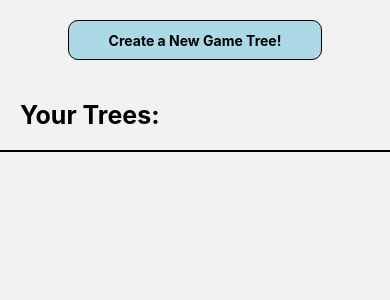
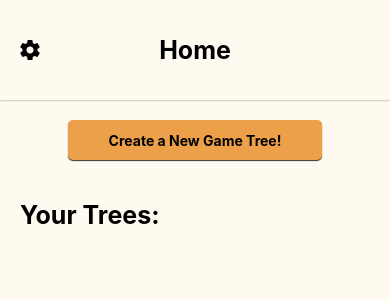
Before and after one commit to rfarrell961/React-Native-Chess-Tree, a React Native app in the folder rnchessgametree/: screen /Home in a window 390 px wide. Shown: the top 300 px of the page. Built offline with nearby package versions, Linux system fonts and the light colour scheme.

Commit message:
Settings Slice + Color palettes / dark mode

```diff
--- a/rnchessgametree/Components/choosePosition.tsx
+++ b/rnchessgametree/Components/choosePosition.tsx
@@ -10,7 +10,7 @@ import {
 } from 'react-native';
 import React, { useState, useEffect, useRef } from 'react';
 import Chessboard, { ChessboardRef } from "react-native-chessboard";
-import styles from '../Styles/styles';
+import getStyles from '../Styles/styles';
 import { useAppDispatch, useAppSelector } from '../Redux/hooks';
 import { addNode } from '../Redux/nodesSlice';
 import ITreeNode, { getNextId } from '../Interfaces/treeNode';
@@ -21,6 +21,8 @@ export default function ChoosePosition({ navigation, route })
     const dispatch = useAppDispatch();
     const [ name, setName ] = useState(route.params.name);
     const chessboardRef = useRef<ChessboardRef>(null);
+    const settings = useAppSelector((state) => state.settings);
+    const styles = useAppSelector((state) => state.settings.styles);
 
     const complete = () => {
         let chessboardState = chessboardRef.current.getState();
--- a/rnchessgametree/Components/createTree.tsx
+++ b/rnchessgametree/Components/createTree.tsx
@@ -10,7 +10,7 @@ import {
     TextInput
 } from 'react-native';
 import React, {useState, useEffect, useRef} from 'react';
-import styles from '../Styles/styles';
+import getStyles from '../Styles/styles';
 import { useAppDispatch, useAppSelector } from '../Redux/hooks';
 import { addNode } from '../Redux/nodesSlice';
 import ITreeNode, { getNextId } from '../Interfaces/treeNode';
@@ -22,6 +22,8 @@ export default function CreateTree({ navigation })
     const nodes: ITreeNode[] = useAppSelector((state) => state.nodes.nodes);
     const dispatch = useAppDispatch();
     const [name, setName] = useState("");
+    const settings = useAppSelector((state) => state.settings);
+    const styles = useAppSelector((state) => state.settings.styles);
 
     const CreateFromStart = () => {
 
--- /dev/null
+++ b/rnchessgametree/Components/homeHeader.tsx
@@ -0,0 +1,29 @@
+import {
+    View,
+    Text,
+    SafeAreaView
+ } from "react-native";
+import getStyles from "../Styles/styles";
+import { useAppSelector } from "../Redux/hooks";
+import { useState } from "react";
+import { Icon } from "react-native-elements";
+
+export default function HomeHeader ({ navigation })
+{
+    const settings = useAppSelector((state) => state.settings);
+    const styles = useAppSelector((state) => state.settings.styles);
+    const colors = useAppSelector((state) => state.settings.colors);
+
+
+    return (
+        <SafeAreaView style={[styles.headerContainer, {justifyContent: 'space-between'}]}>
+            <View style={{width:50}}>
+                <Icon style={{marginLeft: 10}} name='settings' type='material-icons' color={colors.text} onPress={() => navigation.navigate("Settings")}/>
+            </View>
+
+            <Text style={[styles.headingText, {}]}>Home</Text>
+
+            <View style={{width:50}}></View>
+        </SafeAreaView>
+    )
+}
--- a/rnchessgametree/Components/nodeView.tsx
+++ b/rnchessgametree/Components/nodeView.tsx
@@ -5,36 +5,28 @@ import {
     SafeAreaView,
     ScrollView
 } from "react-native";
-import styles from "../Styles/styles";
+import getStyles from "../Styles/styles";
 import ITreeNode, {getNextId} from "../Interfaces/treeNode";
 import { updateNode, addNode } from "../Redux/nodesSlice";
 import { useEffect, useRef, useState } from "react";
 import Chessboard, { ChessboardRef } from "react-native-chessboard";
 import { useIsFocused } from '@react-navigation/native';
 import { useAppSelector, useAppDispatch } from '../Redux/hooks';
+import { getNode } from "../Utility/helper";
 
 const startFen = 'rnbqkbnr/pppppppp/8/8/8/8/PPPPPPPP/RNBQKBNR w KQkq - 0 1';
 
 // Pass in id to route.params?
 export default function NodeView({ navigation, route })
 {
-    const getNode = (id: number, nodes: ITreeNode[]): ITreeNode => {
-
-        for (let i = 0; i < nodes.length; i++)
-        {
-            if (nodes[i].id === id)
-                return nodes[i];
-        }
-
-        return null;
-    }
-
     const nodes: ITreeNode[] = useAppSelector((state) => state.nodes.nodes);
     const dispatch = useAppDispatch();
     const [id, setId] = useState<number | undefined>(route.params.id);
     const [root, setRoot] = useState<ITreeNode | undefined>(getNode(id, nodes));
     const [node, setNode] = useState<ITreeNode | undefined>(root);
     const chessboardRef = useRef<ChessboardRef>(null);
+    const settings = useAppSelector((state) => state.settings);
+    const styles = useAppSelector((state) => state.settings.styles);
 
     useEffect(() => {
 
--- /dev/null
+++ b/rnchessgametree/Components/settings.tsx
@@ -0,0 +1,29 @@
+import {
+    SafeAreaView,
+    Switch
+ } from "react-native";
+import getStyles from "../Styles/styles"
+import { useAppSelector, useAppDispatch } from "../Redux/hooks"
+import { useState } from "react";
+import { changePalette } from "../Redux/settingsSlice";
+
+export default function SettingsPage()
+{
+    const dispatch = useAppDispatch();
+    const settings = useAppSelector((state) => state.settings);
+    const styles = useAppSelector((state) => state.settings.styles);
+
+     return (
+        <SafeAreaView style={styles.container}>
+            <Switch
+                value={(settings.paletteMode == 2)}
+                onValueChange={() => {
+                    if (settings.paletteMode == 1)
+                        dispatch(changePalette(2));
+                    else
+                        dispatch(changePalette(1));
+                }}
+            />
+        </SafeAreaView>
+     )
+}
--- a/rnchessgametree/Components/treeManager.tsx
+++ b/rnchessgametree/Components/treeManager.tsx
@@ -12,30 +12,21 @@ import React, {useState, useEffect} from 'react';
 import * as data from '../testData/userData.json';
 import { useAppSelector, useAppDispatch } from '../Redux/hooks';
 import ITreeNode from '../Interfaces/treeNode';
-import styles from '../Styles/styles';
+import getStyles from '../Styles/styles';
 import Chessboard from "react-native-chessboard";
 import { Icon } from 'react-native-elements';
 import Swipeable from 'react-native-gesture-handler/Swipeable';
 import { deleteNode, updateNode } from '../Redux/nodesSlice';
 import { TouchableOpacity } from 'react-native-gesture-handler';
+import { getNode } from '../Utility/helper';
 
 
 export default function TreeManager({ navigation })
 {
     const nodes: ITreeNode[] = useAppSelector((state) => state.nodes.nodes);
     const dispatch = useAppDispatch();
-
-    const getNode = (id: number, nodes: ITreeNode[]): ITreeNode => {
-
-        for (let i = 0; i < nodes.length; i++)
-        {
-            if (nodes[i].id === id)
-                return nodes[i];
-        }
-
-        return null;
-    }
-
+    const settings = useAppSelector((state) => state.settings);
+    const styles = useAppSelector((state) => state.settings.styles);
 
     const RenderRightSwipe = () => {
         return (
@@ -125,7 +116,7 @@ export default function TreeManager({ navigation })
 
             <Text style={[styles.headingText, {margin: 20}]}>Your Trees:</Text>
 
-            <ScrollView bounces={false} style={{flexGrow: 0, maxHeight: "50%", borderTopWidth: .5, borderBottomWidth: .5}}>
+            <ScrollView bounces={false} style={{flexGrow: 0, maxHeight: "50%"}}>
                 {
                     // Only show parent == null (roots)
                     nodes.map((item, index) => {
--- a/rnchessgametree/Navigation/RootNav.tsx
+++ b/rnchessgametree/Navigation/RootNav.tsx
@@ -4,10 +4,20 @@ import { createNativeStackNavigator } from '@react-navigation/native-stack';
 import CreateTree from '../Components/createTree';
 import ChoosePosition from '../Components/choosePosition';
 import NodeView from '../Components/nodeView';
+import HomeHeader from '../Components/homeHeader';
+import SettingsPage from '../Components/settings';
+import { useAppSelector } from '../Redux/hooks';
+import { useState } from 'react';
+import getColors from '../Styles/colors';
+import getStyles from '../Styles/styles';
 
 const Stack = createNativeStackNavigator();
 
 export default function RootNav() {
+
+    const settings = useAppSelector((state) => state.settings);
+    const [colors, setColors] = useState(getColors(settings.paletteMode));
+    const [styles, setStyles] = useState(getStyles(settings.paletteMode));
 
     return (
         <NavigationContainer>
@@ -15,7 +25,9 @@ export default function RootNav() {
                 <Stack.Screen
                     name="Home"
                     component={TreeManager}
-                    options={{headerShown: false}}
+                    options={{
+                        header: HomeHeader,
+                    }}
                 />
                 <Stack.Screen
                     name="Create"
@@ -32,6 +44,16 @@ export default function RootNav() {
                     component={NodeView}
                     options={{headerShown: false}}
                 />
+                <Stack.Screen
+                    name="Settings"
+                    component={SettingsPage}
+                    options={{
+                        headerStyle: {
+                            backgroundColor: colors.background
+                        },
+                        headerTitleStyle: styles.headingText
+                    }}
+                />
             </Stack.Navigator>
         </NavigationContainer>
     )
--- a/rnchessgametree/Redux/settingsSlice.ts
+++ b/rnchessgametree/Redux/settingsSlice.ts
@@ -1,13 +1,19 @@
 import { createSlice, PayloadAction } from "@reduxjs/toolkit";
+import getStyles from "../Styles/styles";
+import getColors from "../Styles/colors";
 
 interface ISettingsState {
     paletteMode: number,
     isProVersion: boolean,
+    styles: any,
+    colors: any,
 }
 
 const initialState: ISettingsState = {
-    paletteMode: 1,
-    isProVersion: false,
+    paletteMode: 1, // Color Palette (defaults 1 used in getStyls and get Colors)
+    isProVersion: false, // Access to additional features
+    styles: getStyles(1),
+    colors: getColors(1),
 }
 
 export const settingsSlice = createSlice({
@@ -15,7 +21,11 @@ export const settingsSlice = createSlice({
     initialState: initialState,
     reducers: {
         changePalette: (state, action: PayloadAction <number>) => {
-            state.paletteMode = action.payload;
+            let palette = action.payload;
+
+            state.paletteMode = palette;
+            state.styles = getStyles(palette);
+            state.colors = getColors(palette);
         },
         setProVersion: (state, action: PayloadAction <boolean>) => {
             state.isProVersion = action.payload;
--- a/rnchessgametree/Styles/styles.ts
+++ b/rnchessgametree/Styles/styles.ts
@@ -1,32 +1,66 @@
-import GetColors from './colors';
+import getColors from './colors';
 
 import {
     StyleSheet,
 } from 'react-native';
 
+export default function getStyles(mode: number) {
+
+    const colors = getColors(mode);
+
+    const headerContainer : any = {
+        height: 100,
+        backgroundColor: colors.background2,
+        flexDirection: 'row',
+        alignItems: 'center',
+        shadowColor: "#000",
+        shadowOffset: {
+            width: 0,
+            height: 1,
+        },
+        shadowOpacity: 0.20,
+        shadowRadius: 1.41,
+        elevation: 2,
+    };
+
+    switch (mode)
+    {
+        case 1: // light mode
+            break;
+        case 2: // dark mode
+            break;
+        default:
+            break;
+    }
+
     const styles = StyleSheet.create({
         container: {
-        display: 'flex',
             flex: 1,
-        width: '100%',
+            backgroundColor: colors.background
         },
+        headerContainer: headerContainer,
         headingText: {
             fontSize: 25,
             fontWeight: 'bold',
+            color: colors.text
         },
         subHeadingText: {
             fontSize: 17,
             fontWeight: 'bold',
+            color: colors.text
         },
         buttonStyle: {
-        backgroundColor: 'lightblue',
+            backgroundColor: colors.primary,
             width: '65%',
             alignSelf: 'center',
-        borderRadius: 10,
-        borderWidth: .5,
+            borderRadius: 5,
             margin: 20,
             height: 40,
-        justifyContent: 'center'
+            justifyContent: 'center',
+            shadowColor: '#000',
+            shadowOffset: { width: 0, height: 1 },
+            shadowOpacity: 0.8,
+            shadowRadius: 1,
         },
         buttonStyleRed: {
             backgroundColor: 'pink',
@@ -41,9 +75,11 @@ const styles = StyleSheet.create({
         buttonText: {
             textAlign: 'center',
             fontWeight: 'bold',
+            color: colors.text
         },
         listItemText: {
-        fontSize: 25
+            fontSize: 25,
+            // color: colors.text
         },
         listItem: {
             backgroundColor: "white",
@@ -66,4 +102,5 @@ const styles = StyleSheet.create({
         }
     });
 
-export default styles;
+    return styles;
+}
--- /dev/null
+++ b/rnchessgametree/Utility/helper.ts
@@ -0,0 +1,14 @@
+import ITreeNode from "../Interfaces/treeNode";
+
+const getNode = (id: number, nodes: ITreeNode[]): ITreeNode => {
+
+    for (let i = 0; i < nodes.length; i++)
+    {
+        if (nodes[i].id === id)
+            return nodes[i];
+    }
+
+    return null;
+}
+
+export { getNode }
```
Also changed, not shown: rnchessgametree/Styles/colors.ts (+8 -7 lines). Lines whose indentation alone changed are shown as unchanged.
